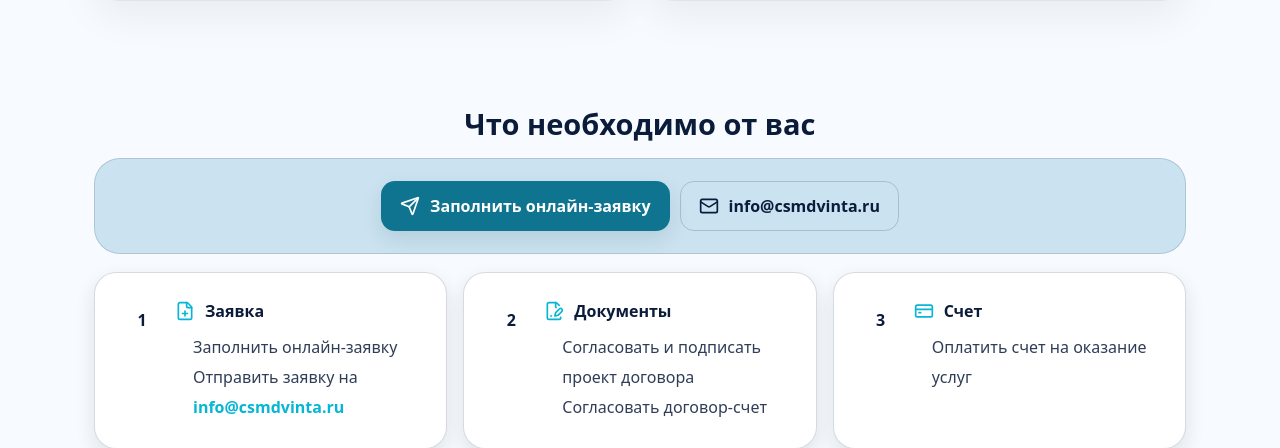
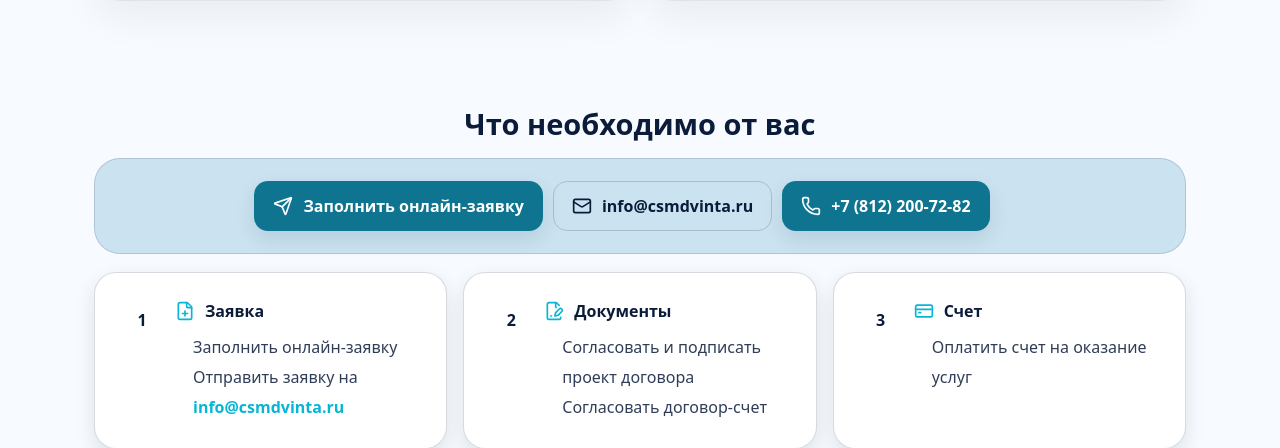
Before and after one commit to plag1atv/Dvinta-group-site, a Flask app: page /metrology/verification in a window 1280 px wide. Shown: the part 1438-1886 px from the top of the page. Run offline with Flask 3, Linux system fonts and the light colour scheme.

Commit message:
40 global change

```diff
--- a/app/templates/metrology_verification.html
+++ b/app/templates/metrology_verification.html
@@ -194,15 +194,20 @@
     </div>
 
     <!-- Wide top banner -->
-    <div class="panel reveal" style="margin-top:18px; border-radius: 26px; padding: 22px;">
-      <div style="display:flex; justify-content:center; align-items:center; gap:10px; flex-wrap:wrap; width:100%;">
-        <a class="btn btn-primary" href="{{ url_for('contacts') }}">
+    <div class="panel reveal" style="margin-top:18px; border-radius: 26px; padding: 22px; text-align:center;">
+      <div style="display:flex; justify-content:center; align-items:center; gap:10px; flex-wrap:wrap; width:100%; transform: translateX(-18px);">        <a class="btn btn-primary" href="{{ url_for('contacts') }}">
           <i data-lucide="send" class="w-5 h-5"></i>
           Заполнить онлайн-заявку
         </a>
+
         <a class="btn btn-ghost" href="mailto:info@csmdvinta.ru">
           <i data-lucide="mail" class="w-5 h-5"></i>
           info@csmdvinta.ru
+        </a>
+
+        <a class="btn btn-primary" href="tel:+70000000000">
+          <i data-lucide="phone" class="w-5 h-5"></i>
+          +7 (812) 200-72-82
         </a>
       </div>
     </div>
```
